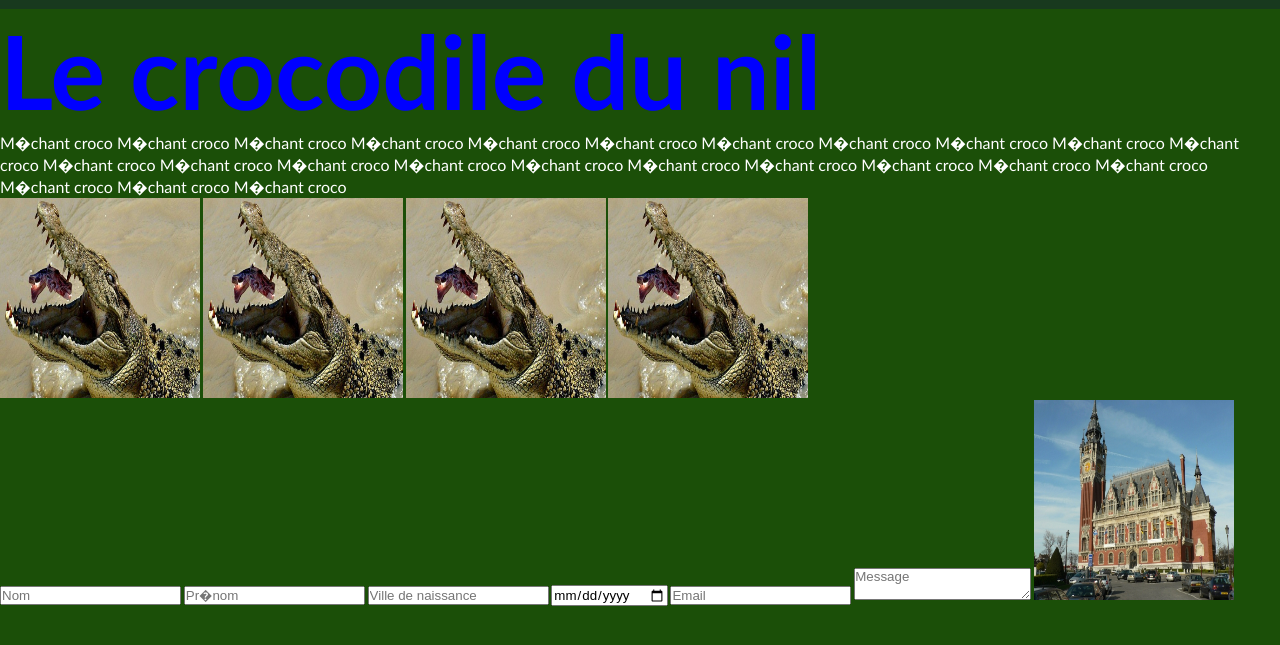
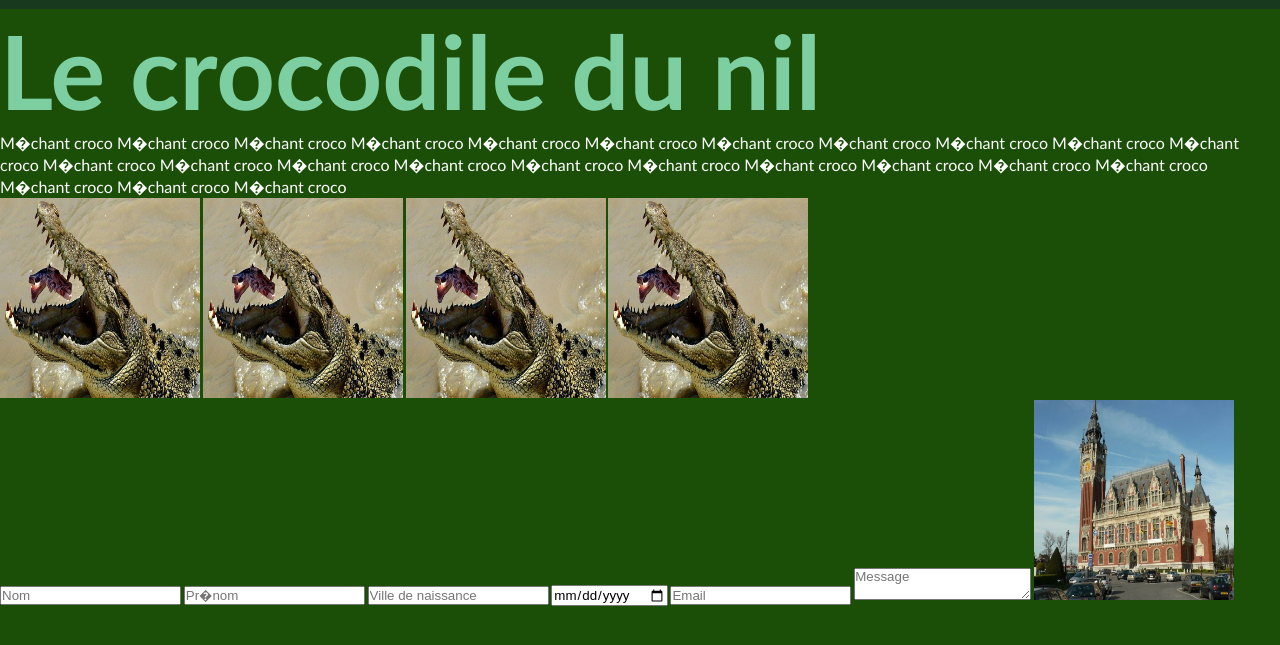
Before and after one commit to Titren/Tp2-5, a plain HTML site: page index.html in a window 1280 px wide. Shown: the part 69-714 px from the top of the page. Drawn offline with Linux system fonts and the light colour scheme.

Commit message:
Ajout header

```diff
--- a/css/style.css
+++ b/css/style.css
@@ -37,8 +37,8 @@ body{
 
 }
 
-h1 {
-	color: blue;
+#headline h1 {
+	color: #7DCEA0;
 	font-family:calibri;
 	font-size: 8vw;
 
```
Also changed, not shown: images/croco archi méchant.jpg (added).
